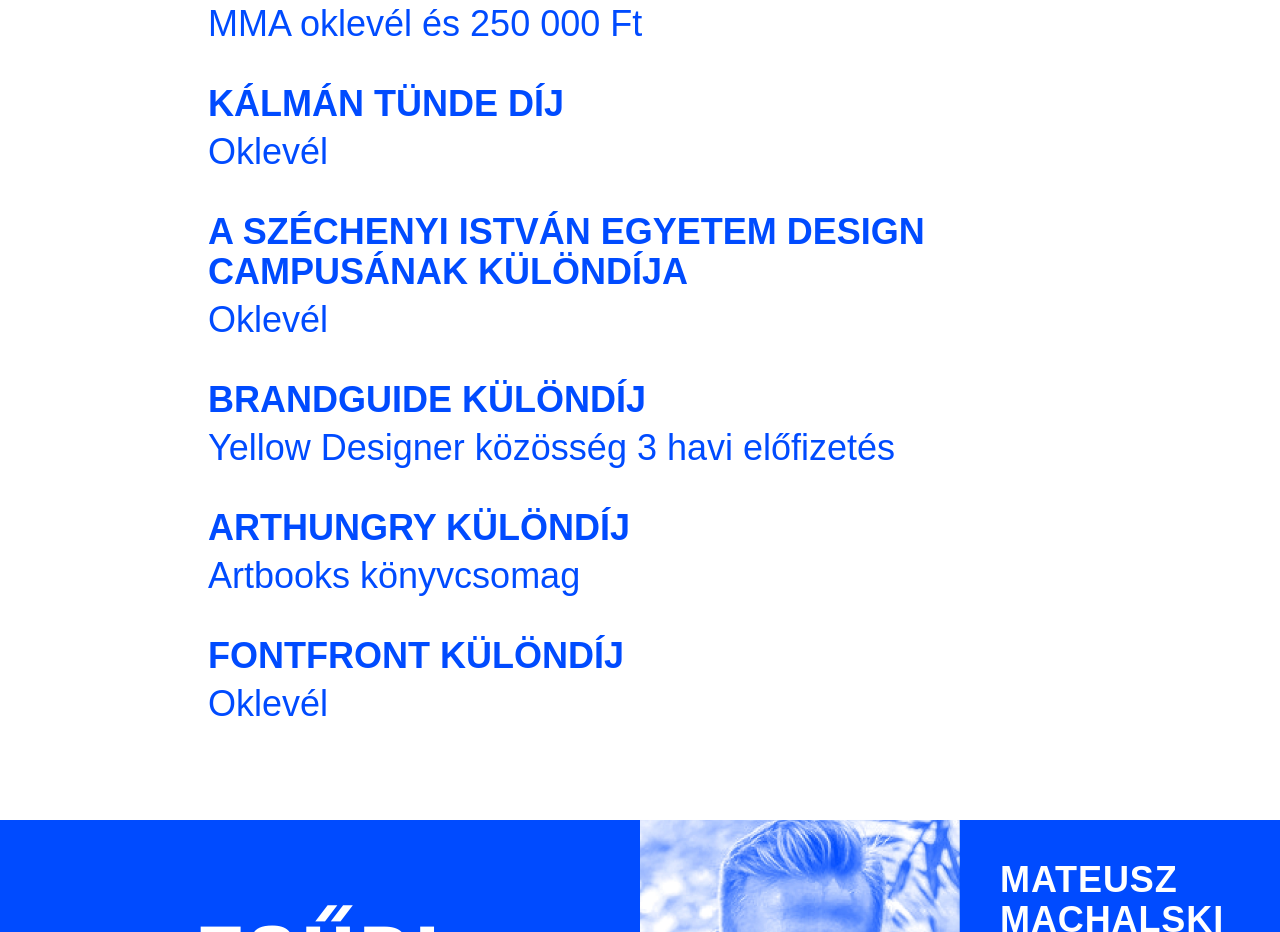
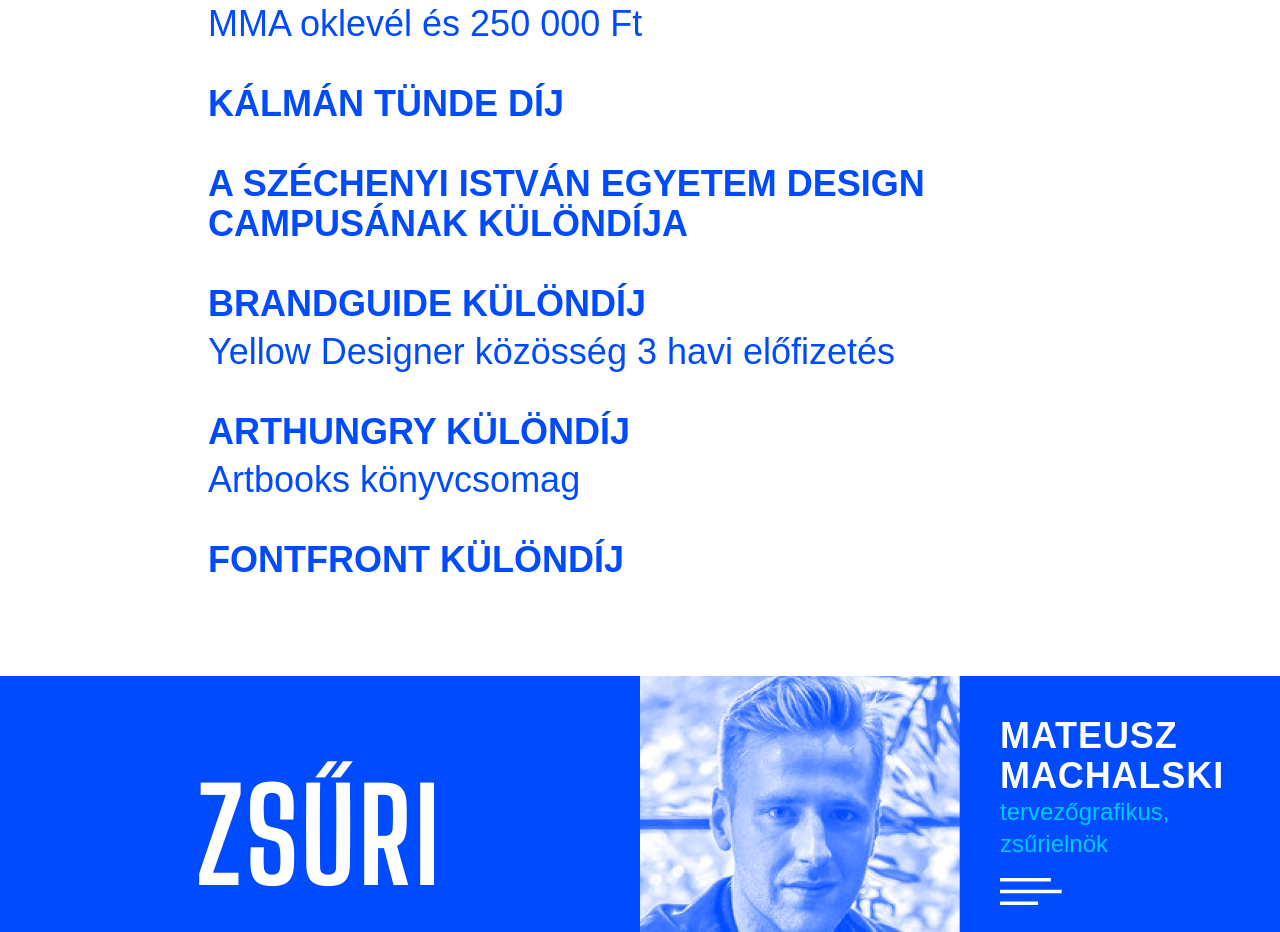
Before and after one commit to somahargitai/typo-flow-2025, a React (Vite) app: page / in a window 1280 px wide. Shown: the part 2900-3832 px from the top of the page. Built offline with nearby package versions, Linux system fonts and the light colour scheme.

Commit message:
fix: awards description

```diff
--- a/src/contexts/LanguageContext.jsx
+++ b/src/contexts/LanguageContext.jsx
@@ -91,11 +91,11 @@
           },
           {
             name: 'KÁLMÁN TÜNDE DÍJ',
-            description: 'Oklevél',
+            description: '',
           },
           {
             name: 'A SZÉCHENYI ISTVÁN EGYETEM DESIGN CAMPUSÁNAK KÜLÖNDÍJA',
-            description: 'Oklevél',
+            description: '',
           },
           {
             name: 'BRANDGUIDE KÜLÖNDÍJ',
@@ -107,7 +107,7 @@
           },
           {
             name: 'FONTFRONT KÜLÖNDÍJ',
-            description: 'Oklevél',
+            description: '',
           },
         ],
       },
@@ -188,11 +188,11 @@
           },
           {
             name: 'TÜNDE KÁLMÁN AWARD',
-            description: 'Certificate',
+            description: '',
           },
           {
             name: 'SPECIAL AWARD OF THE SZÉCHENYI ISTVÁN UNIVERSITY DESIGN CAMPUS',
-            description: 'Certificate',
+            description: '',
           },
           {
             name: 'BRANDGUIDE SPECIAL AWARD',
@@ -204,7 +204,7 @@
           },
           {
             name: 'FONTFRONT SPECIAL AWARD',
-            description: 'Certificate',
+            description: '',
           },
         ],
       },
```
